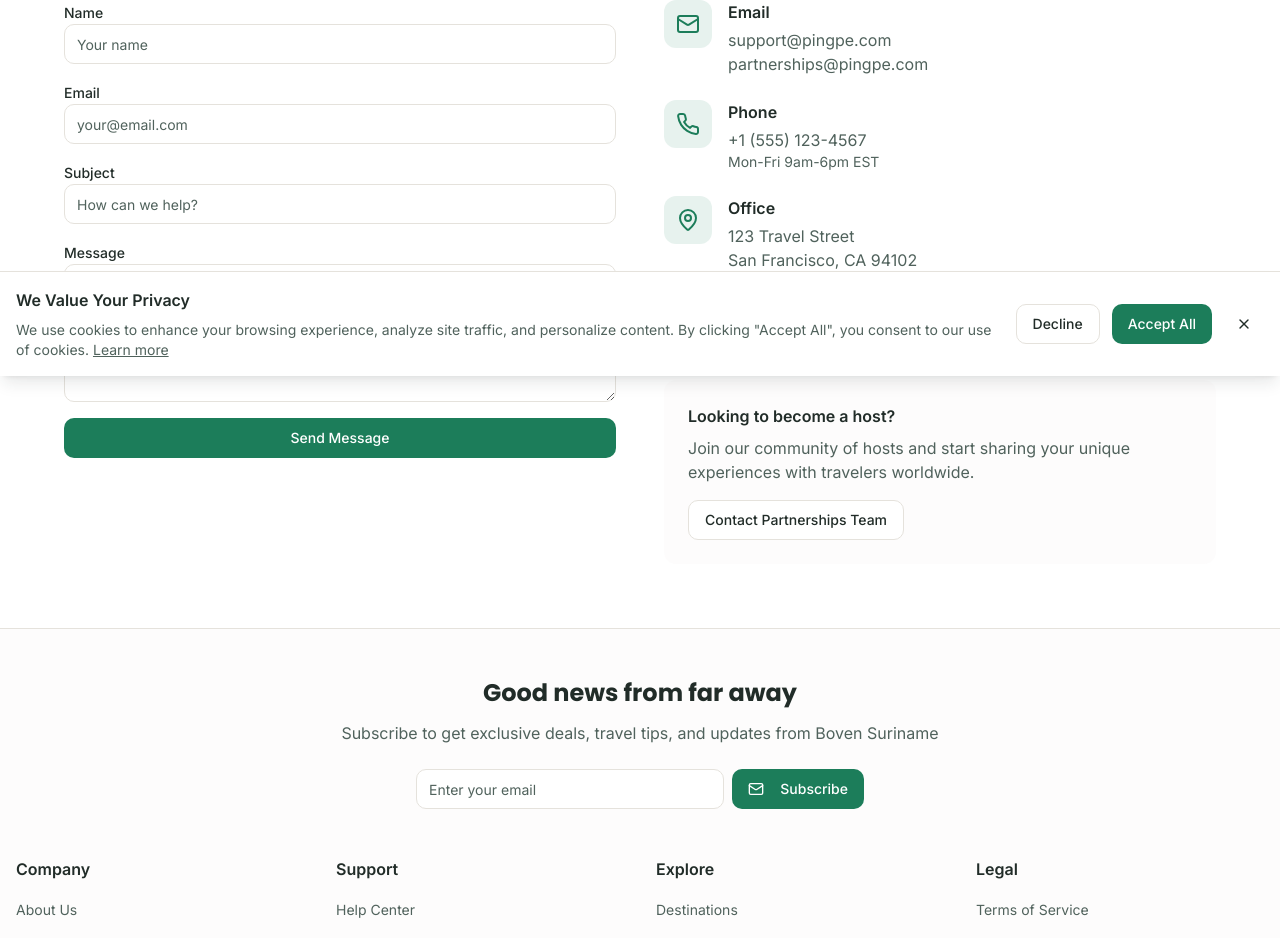
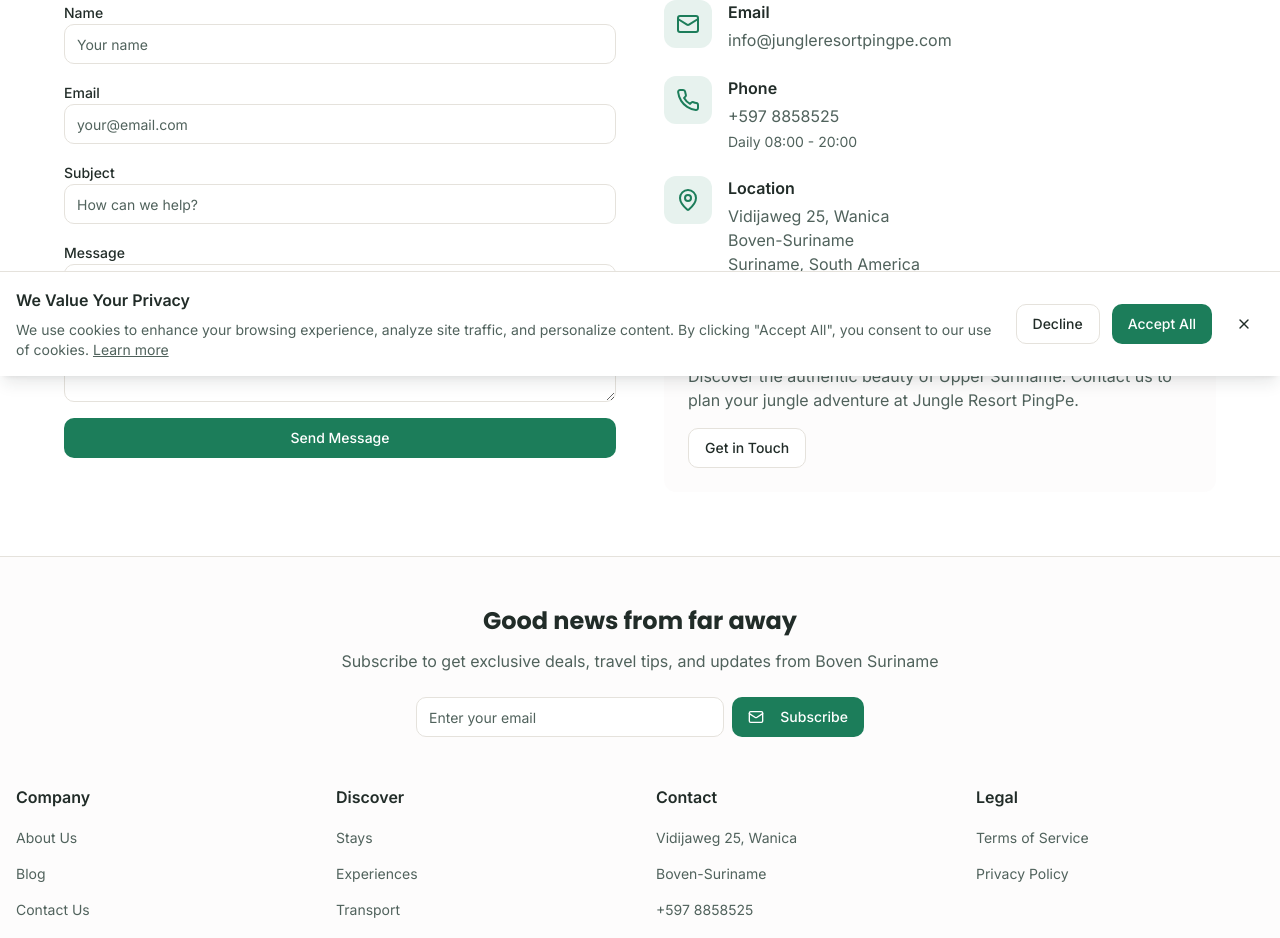
Before and after one commit to devmartsuriname/pingpe-exclusive-chisfas-c, a React (Vite) app: page /contact in a window 1280 px wide. Shown: the part 424-1362 px from the top of the page. Built offline with nearby package versions, Linux system fonts and the light colour scheme.

Commit message:
Refactor: Proceed to Phase 5D

```diff
--- a/src/components/layout/Footer.tsx
+++ b/src/components/layout/Footer.tsx
@@ -9,27 +9,26 @@ export function Footer() {
       title: "Company",
       links: [
         { name: "About Us", href: "/about" },
-        { name: "Careers", href: "/careers" },
-        { name: "Press", href: "/press" },
         { name: "Blog", href: "/blog" },
+        { name: "Contact Us", href: "/contact" },
       ],
     },
     {
-      title: "Support",
+      title: "Discover",
       links: [
-        { name: "Help Center", href: "/help" },
-        { name: "Contact Us", href: "/contact" },
-        { name: "Safety", href: "/safety" },
-        { name: "Cancellation", href: "/cancellation" },
+        { name: "Stays", href: "/stays" },
+        { name: "Experiences", href: "/experiences" },
+        { name: "Transport", href: "/transport" },
+        { name: "Packages", href: "/packages" },
       ],
     },
     {
-      title: "Explore",
+      title: "Contact",
       links: [
-        { name: "Destinations", href: "/destinations" },
-        { name: "Activities", href: "/experiences" },
-        { name: "Travel Guide", href: "/guide" },
-        { name: "Gift Cards", href: "/gifts" },
+        { name: "Vidijaweg 25, Wanica", href: "/contact" },
+        { name: "Boven-Suriname", href: "/contact" },
+        { name: "+597 8858525", href: "tel:+5978858525" },
+        { name: "info@jungleresortpingpe.com", href: "mailto:info@jungleresortpingpe.com" },
       ],
     },
     {
@@ -37,8 +36,6 @@ export function Footer() {
       links: [
         { name: "Terms of Service", href: "/terms" },
         { name: "Privacy Policy", href: "/privacy" },
-        { name: "Cookie Policy", href: "/cookies" },
-        { name: "Sitemap", href: "/sitemap" },
       ],
     },
   ];
--- a/src/pages/Contact.tsx
+++ b/src/pages/Contact.tsx
@@ -98,8 +98,9 @@ export default function Contact() {
                       </div>
                       <div>
                         <h3 className="font-semibold text-foreground mb-1">Email</h3>
-                        <p className="text-muted-foreground">support@pingpe.com</p>
-                        <p className="text-muted-foreground">partnerships@pingpe.com</p>
+                        <a href="mailto:info@jungleresortpingpe.com" className="text-muted-foreground hover:text-primary transition-colors">
+                          info@jungleresortpingpe.com
+                        </a>
                       </div>
                     </div>
                     <div className="flex items-start gap-4">
@@ -108,8 +109,10 @@ export default function Contact() {
                       </div>
                       <div>
                         <h3 className="font-semibold text-foreground mb-1">Phone</h3>
-                        <p className="text-muted-foreground">+1 (555) 123-4567</p>
-                        <p className="text-sm text-muted-foreground">Mon-Fri 9am-6pm EST</p>
+                        <a href="tel:+5978858525" className="text-muted-foreground hover:text-primary transition-colors">
+                          +597 8858525
+                        </a>
+                        <p className="text-sm text-muted-foreground mt-1">Daily 08:00 - 20:00</p>
                       </div>
                     </div>
                     <div className="flex items-start gap-4">
@@ -117,30 +120,22 @@ export default function Contact() {
                         <MapPin className="w-6 h-6 text-primary" />
                       </div>
                       <div>
-                        <h3 className="font-semibold text-foreground mb-1">Office</h3>
-                        <p className="text-muted-foreground">123 Travel Street</p>
-                        <p className="text-muted-foreground">San Francisco, CA 94102</p>
-                      </div>
-                    </div>
-                    <div className="flex items-start gap-4">
-                      <div className="w-12 h-12 bg-primary/10 rounded-lg flex items-center justify-center flex-shrink-0">
-                        <MessageSquare className="w-6 h-6 text-primary" />
-                      </div>
-                      <div>
-                        <h3 className="font-semibold text-foreground mb-1">Live Chat</h3>
-                        <p className="text-muted-foreground">Available in your account dashboard</p>
+                        <h3 className="font-semibold text-foreground mb-1">Location</h3>
+                        <p className="text-muted-foreground">Vidijaweg 25, Wanica</p>
+                        <p className="text-muted-foreground">Boven-Suriname</p>
+                        <p className="text-muted-foreground">Suriname, South America</p>
                       </div>
                     </div>
                   </div>
                 </div>
 
                 <div className="bg-muted/30 rounded-lg p-6">
-                  <h3 className="font-semibold text-foreground mb-2">Looking to become a host?</h3>
+                  <h3 className="font-semibold text-foreground mb-2">Planning a visit?</h3>
                   <p className="text-muted-foreground mb-4">
-                    Join our community of hosts and start sharing your unique experiences with travelers worldwide.
+                    Discover the authentic beauty of Upper Suriname. Contact us to plan your jungle adventure at Jungle Resort PingPe.
                   </p>
                   <Button variant="outline" asChild>
-                    <a href="mailto:partnerships@pingpe.com">Contact Partnerships Team</a>
+                    <a href="mailto:info@jungleresortpingpe.com">Get in Touch</a>
                   </Button>
                 </div>
               </div>
```
